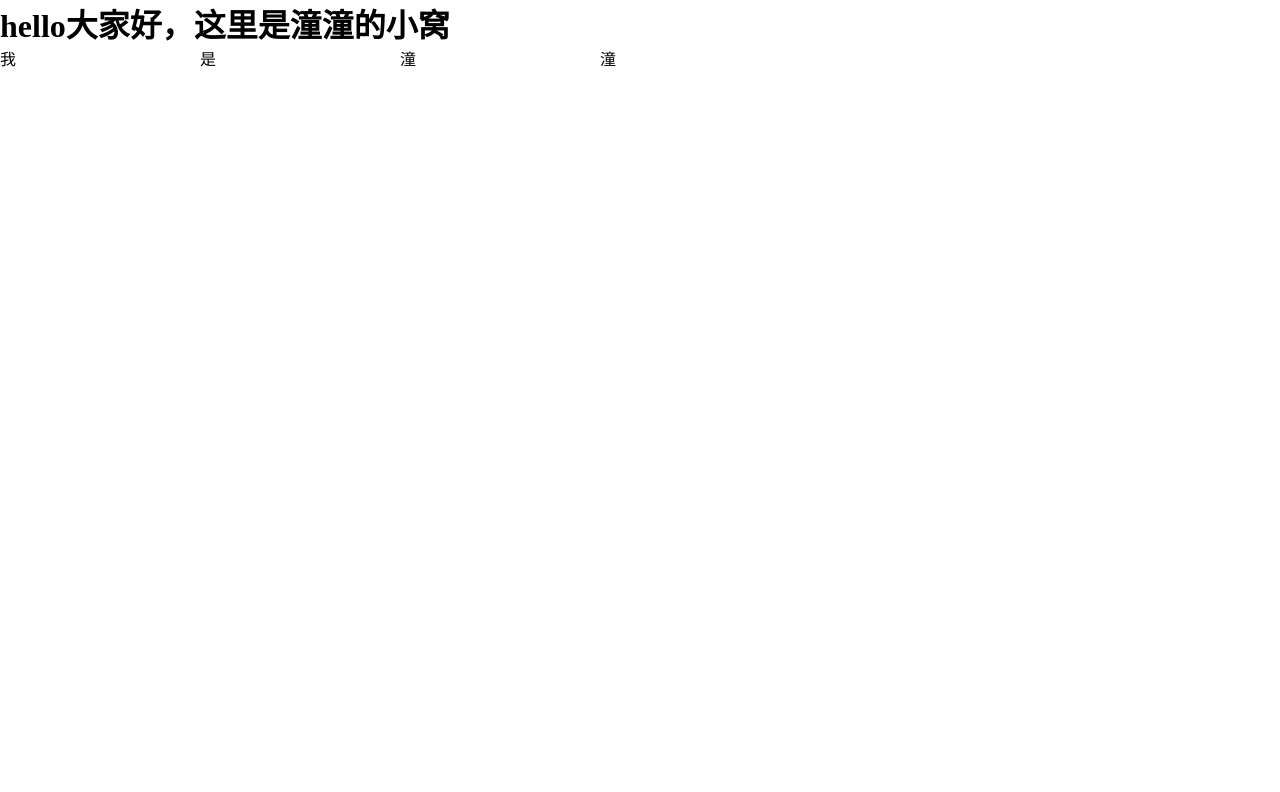
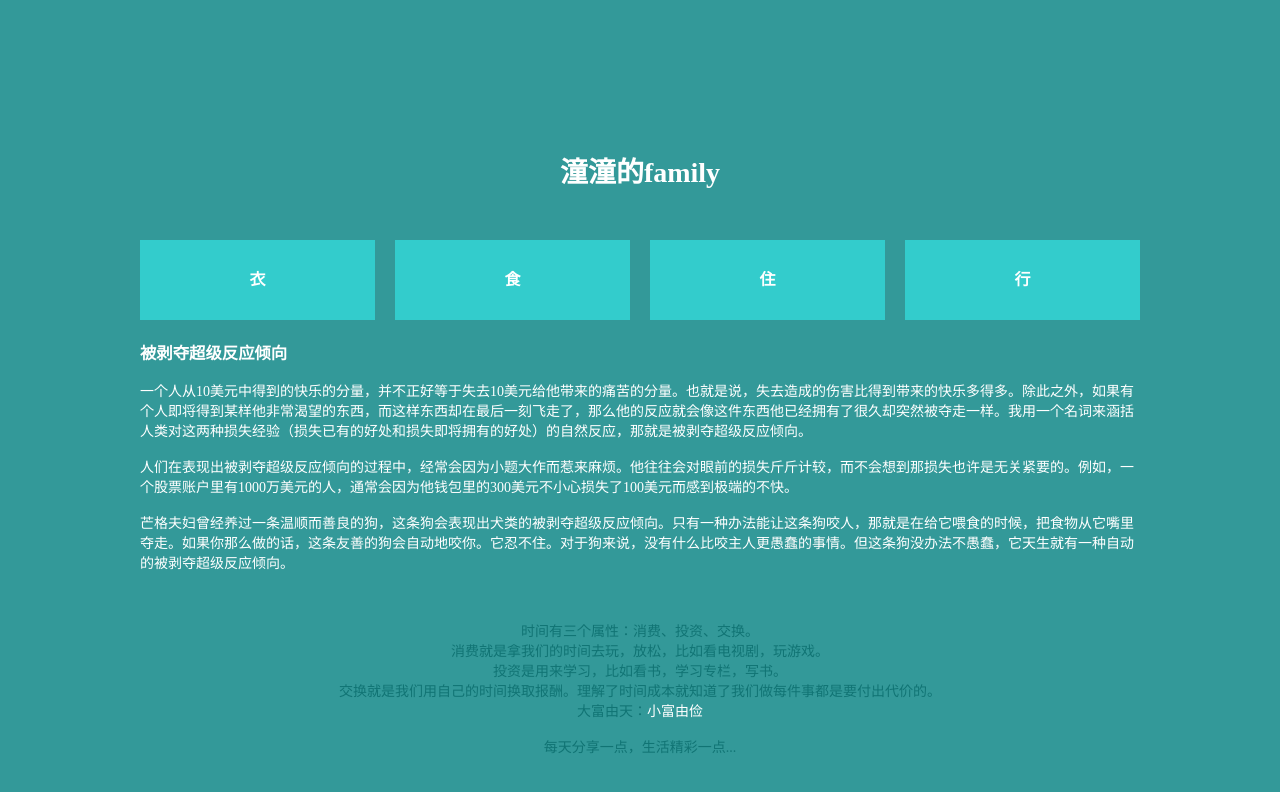
Before and after one commit to Mickealwang/wyt, a plain HTML site: page index.html in a window 1280 px wide. Drawn offline with Linux system fonts and the light colour scheme.

Commit message:
Update index.html

```diff
--- a/index.html
+++ b/index.html
@@ -1,46 +1,55 @@
-<!DOCTYPE html>
-<html lang="en">
+<!DOCTYPE html PUBLIC "-//W3C//DTD XHTML 1.0 Transitional//EN" "http://www.w3.org/TR/xhtml1/DTD/xhtml1-transitional.dtd">
+<html xmlns="http://www.w3.org/1999/xhtml">
 <head>
-    <meta charset="UTF-8">
-    <title>tongtong</title>
-    <style>
-     *{margin: 0;padding: 0;}
-
-
-    .average-layout {
-        /*display: flex;*/
-        width: 800px;
-        height: 800px;
-    }
-    div {
-        float: left;
-        width:25%;
-        height: 100%;
-    }
-
-
-    </style>
+<meta http-equiv="Content-Type" content="text/html; charset=utf-8" />
+<title>Tongtong's family</title>
+<style>
+*{ padding:0; margin:0; list-style:none}
+body{ font-size:14px; font-family:"微软雅黑"; background:#399; color:#fff}
+a{ text-decoration:none; color:#fff}
+.all{ width:1000px; margin:150px auto 0}
+h1{ text-align:center}
+ul{ padding-top:50px; margin-left:-20px; zoom:1; overflow:hidden; padding-bottom:20px}
+li{ float:left; width:235px; height:80px; margin-left:20px; _display:inline;  text-align:center; line-height:80px}
+li a{ font-size:16px; font-weight:bold; display:block ;background:#3CC;}
+li a:hover{ background:#117474}
+p{ text-align:center; color:#117474}
+</style>
 </head>
 
 <body>
-    <h1>hello大家好，这里是潼潼的小窝</h1>
+<div class="all">
+<h1>潼潼的family</h1>
 
-  <div class="average-layout">
-    <div class="one">我</div>
-    <div class="two">是</div>
-    <div class="three">潼</div>
-    <div class="four">潼</div>
+<ul>
+	<li><a href="http://www.adminbuy.cn/" target="_blank">衣</a></li>
+    <li><a href="http://dh.adminbuy.cn/" target="_blank">食</a></li>
+    <li><a href="http://sc.adminbuy.cn/">住</a></li>
+    <li><a href="http://fang.adminbuy.cn/" target="_blank">行</a></li>
+</ul>
+										<h3>被剥夺超级反应倾向</h3>
+<p>&nbsp;</p>
+<div>
+一个人从10美元中得到的快乐的分量，并不正好等于失去10美元给他带来的痛苦的分量。也就是说，失去造成的伤害比得到带来的快乐多得多。除此之外，如果有个人即将得到某样他非常渴望的东西，而这样东西却在最后一刻飞走了，那么他的反应就会像这件东西他已经拥有了很久却突然被夺走一样。我用一个名词来涵括人类对这两种损失经验（损失已有的好处和损失即将拥有的好处）的自然反应，那就是被剥夺超级反应倾向。
 </div>
-
-  <script>
-      var p=new Date().getTime();
-    var timea=new Date()
-       console.log(timea)
-      var time=new Date().toLocaleString();
-      console.log(time)
-      var kk=new Date().toISOString()
-      console.log(kk)
-  </script>
-
-
+<p>&nbsp;</p>
+<div>
+人们在表现出被剥夺超级反应倾向的过程中，经常会因为小题大作而惹来麻烦。他往往会对眼前的损失斤斤计较，而不会想到那损失也许是无关紧要的。例如，一个股票账户里有1000万美元的人，通常会因为他钱包里的300美元不小心损失了100美元而感到极端的不快。
+</div>
+<p>&nbsp;</p>
+<div>
+芒格夫妇曾经养过一条温顺而善良的狗，这条狗会表现出犬类的被剥夺超级反应倾向。只有一种办法能让这条狗咬人，那就是在给它喂食的时候，把食物从它嘴里夺走。如果你那么做的话，这条友善的狗会自动地咬你。它忍不住。对于狗来说，没有什么比咬主人更愚蠢的事情。但这条狗没办法不愚蠢，它天生就有一种自动的被剥夺超级反应倾向。
+</div>
+<p>&nbsp;</p>
+<p>&nbsp;</p>
+<p>&nbsp;</p>
+<p>时间有三个属性：消费、投资、交换。</p>
+<p>消费就是拿我们的时间去玩，放松，比如看电视剧，玩游戏。</p>
+<p>投资是用来学习，比如看书，学习专栏，写书。</p>
+<p>交换就是我们用自己的时间换取报酬。理解了时间成本就知道了我们做每件事都是要付出代价的。</p>
+<p>大富由天：<a href="http://www.adminbuy.cn/dingyue/" target="_blank">小富由俭</a></p>
+<p>&nbsp;</p>
+<p>每天分享一点，生活精彩一点...</p>
+</div>
 </body>
+</html>
```
